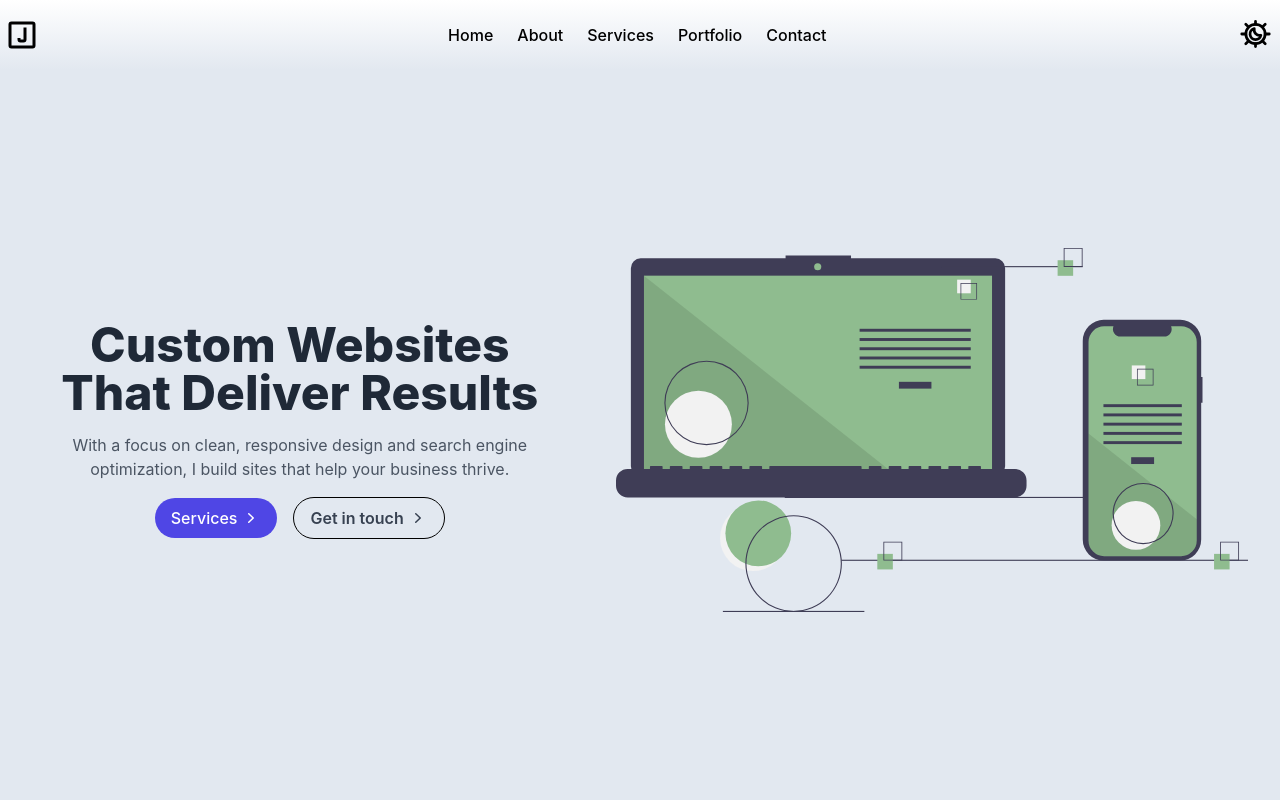
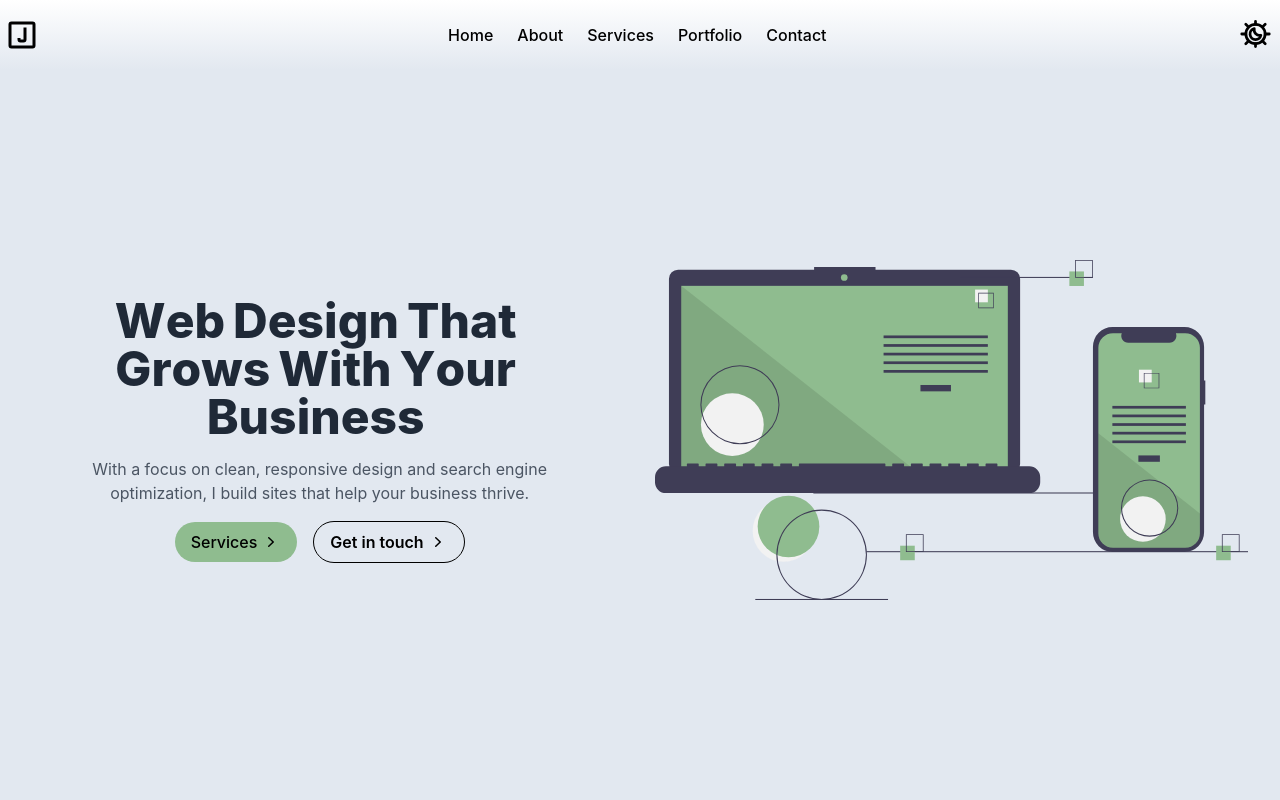
Before and after one commit to jacobadam/jacobadamdeveloper, a React (Create React App) app: page / in a window 1280 px wide. Shown: the top 800 px of the page. Built offline with nearby package versions, Linux system fonts and the light colour scheme.

Commit message:
update slogan and add animation, update color on buttons for rebrand

```diff
--- a/src/HomeHero.js
+++ b/src/HomeHero.js
@@ -1,12 +1,36 @@
+// import { useEffect } from "react";
+import { motion } from "motion/react";
+
 export default function HomepageHero() {
+  const text = "Web Design That Grows With Your Business";
+  const words = text.split(" ");
   return (
     <section className="h-screen sm:pb-20 bg-slate-200 dark:bg-black">
       <div className="h-full flex flex-col lg:flex-row items-center justify-center relative max-w-screen-xl mx-auto overflow-hidden px-4 pb-16 md:pb-0 md:px-8">
-        {/* Text Section */}
         <div className="flex flex-col items-center justify-center px-4 text-center md:max-w-xl mx-auto">
-          <h1 className="text-2xl sm:text-3xl md:text-4xl lg:text-5xl text-gray-800 dark:text-white font-extrabold">
-            Custom Websites That Deliver Results
-          </h1>
+          <motion.h1
+            className="flex flex-row flex-wrap justify-center text-2xl sm:text-3xl md:text-4xl lg:text-5xl text-gray-800 dark:text-white font-extrabold"
+            initial={{ opacity: 0 }}
+            animate={{ opacity: 1 }}
+          >
+            {words.map((word, wordIndex) => (
+              <span key={wordIndex} className="flex flex-row mr-2">
+                {word.split("").map((letter, letterIndex) => (
+                  <motion.span
+                    key={`${wordIndex}-${letterIndex}`}
+                    initial={{ opacity: 0, y: 20 }}
+                    animate={{ opacity: 1, y: 0 }}
+                    transition={{
+                      duration: 0.3,
+                      delay: (wordIndex * 5 + letterIndex) / 20,
+                    }}
+                  >
+                    {letter}
+                  </motion.span>
+                ))}
+              </span>
+            ))}
+          </motion.h1>
           <p className="mt-4 text-gray-600 dark:text-white">
             With a focus on clean, responsive design and search engine
             optimization, I build sites that help your business thrive.
@@ -14,7 +38,7 @@ export default function HomepageHero() {
           <div className="flex items-center xxxs:gap-x-4 mt-8 lg:mt-4">
             <a
               href="/services"
-              className="flex items-center justify-center gap-x-1 py-1 xxxs:py-2 px-4 text-white font-medium bg-indigo-600 duration-150 rounded-full"
+              className="flex items-center justify-center gap-x-1 py-1 xxxs:py-2 px-4 text-black dark:text-grey-200 font-medium bg-[#8FBC8F] duration-150 rounded-full"
               aria-label="Go to services page"
             >
               <span>Services</span>
@@ -30,7 +54,7 @@ export default function HomepageHero() {
             </a>
             <a
               href="/contact"
-              className="flex items-center justify-center gap-x-1 py-1 xxxs:py-2 px-4 text-gray-700 xxxs:border-black xxxs:border xxxs:rounded-full duration-150 font-semibold text-nowrap dark:text-white dark:border-indigo-600"
+              className="flex items-center justify-center gap-x-1 py-1 xxxs:py-2 px-4 text-black xxxs:border-black xxxs:border xxxs:rounded-full duration-150 font-semibold text-nowrap dark:text-[#8FBC8F] dark:border-[#8FBC8F]"
               aria-label="Go to contact page"
             >
               <span>Get in touch</span>
```
